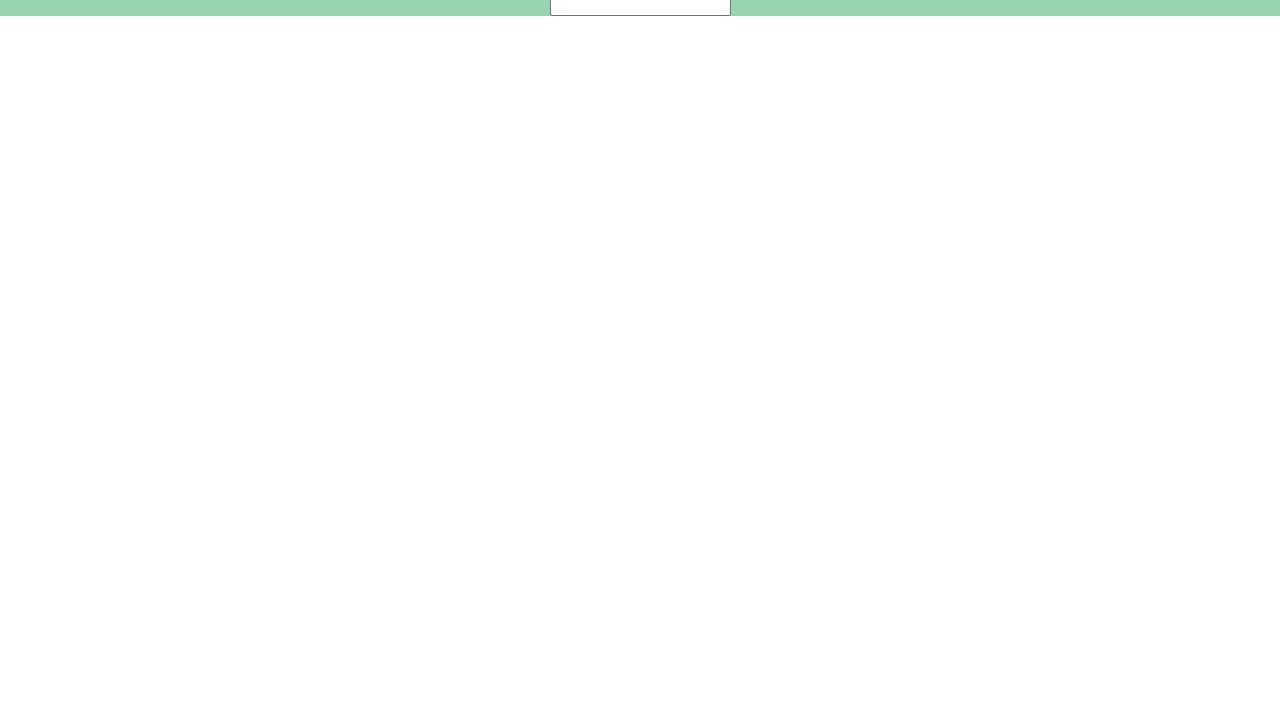
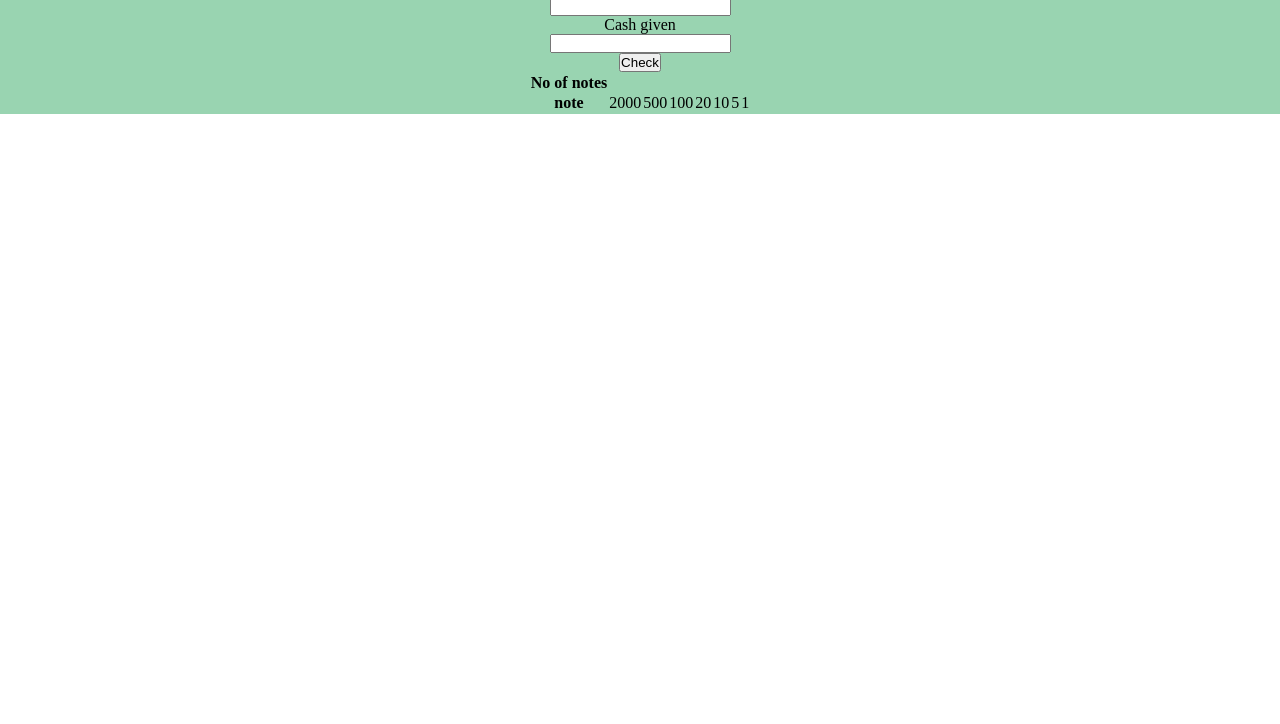
Before and after one commit to kotesh-arya/Cash-registerapp, a plain HTML site: page index.html in a window 1280 px wide. Shown: the part 76-800 px from the top of the page. Drawn offline with Linux system fonts and the light colour scheme.

Commit message:
base logic updated

```diff
--- a/index.html
+++ b/index.html
@@ -12,7 +12,7 @@
         <p>Enter the bill amount and cash given by the costumer and know the minimum number of notes to return</p>
         <label for="bill-amount">Bill amount</label>
         <input id="bill-amount" type="text">
-        <!-- <label for="cash-given">Cash given</label>
+        <label for="cash-given">Cash given</label>
         <input id="cash-given" type="text">
         <button id="check-amount">Check</button>
         <table>
@@ -30,7 +30,7 @@
                 <td class="denominations">5</td>
                 <td class="denominations">1</td>
             </tr>
-        </table> -->
+        </table>
     </div>
 </body>
 
--- a/index.js
+++ b/index.js
@@ -1,2 +1,6 @@
-const paisa = document.querySelector("#bill-amount");
-console.log(paisa.value);
+const billAmount = document.querySelector("#bill-amount");
+var changeAmount = document.querySelector("#check-amount");
+
+changeAmount.addEventListener("click",()=>{
+    console.log(billAmount.value);
+});
```
